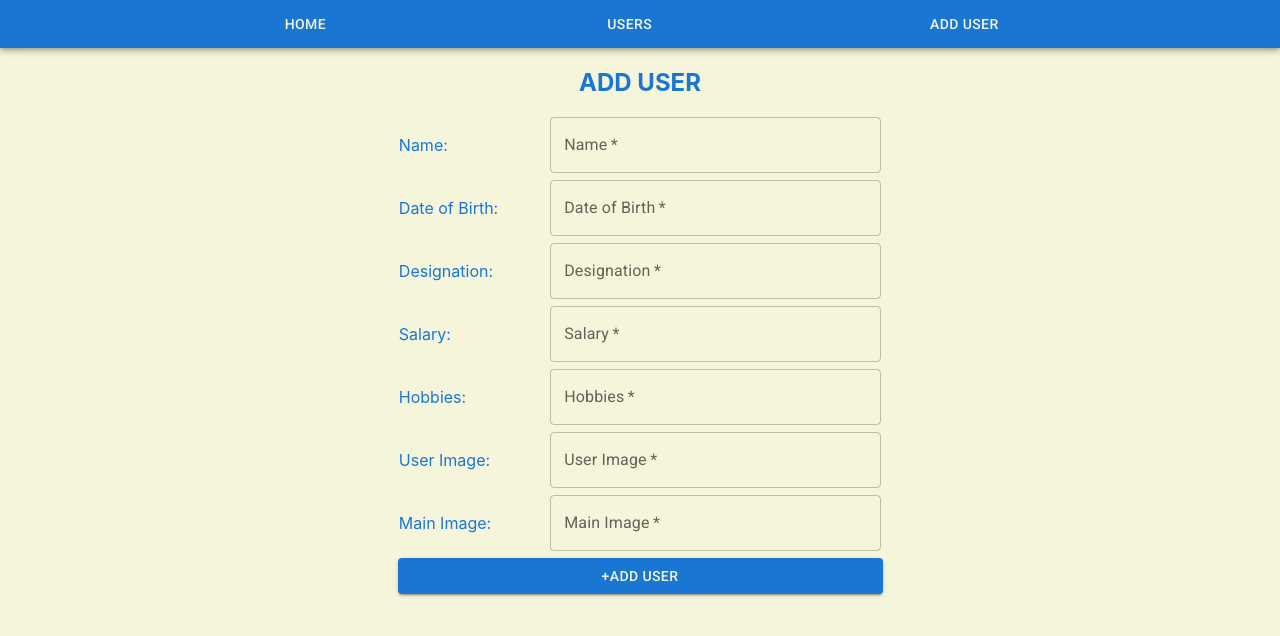
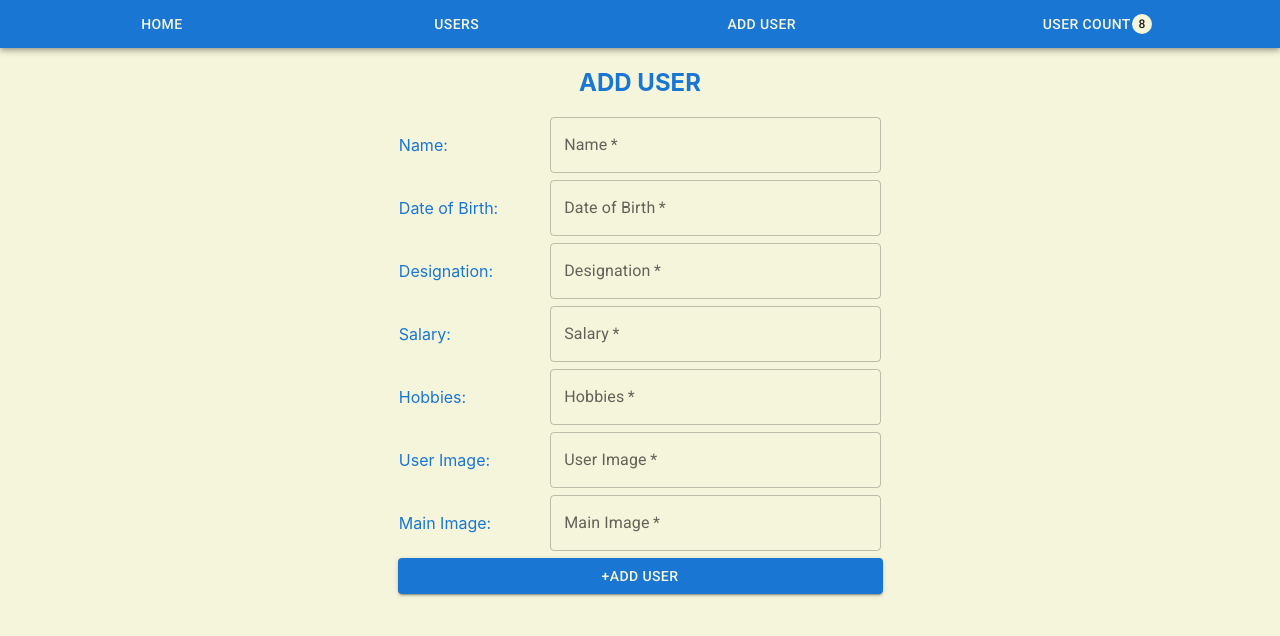
Before and after one commit to Shruthi789/User-Assignment-V1, a React (Create React App) app: page /create-user in a window 1280 px wide. Shown: the top 636 px of the page. Built offline with nearby package versions, Linux system fonts and the light colour scheme.

Commit message:
User-Assignment V2- with context API

```diff
--- a/src/App.js
+++ b/src/App.js
@@ -14,7 +14,8 @@ import {UserInfo} from './Users/UserInfo';
 import {useState} from 'react';
 import {WrongURL} from './Users/WrongURL';
 import Paper from '@mui/material/Paper';
-import { createTheme,ThemeProvider } from '@mui/material/styles'
+import { createTheme,ThemeProvider } from '@mui/material/styles';
+import Badge from '@mui/material/Badge';
 
 const colorTheme = createTheme({
   palette: {
@@ -28,14 +29,19 @@ const colorTheme = createTheme({
       md:768
   }
 }
-})
+});
+
+const users= React.createContext({});
 
 function App() {
   const history=useHistory();
   const [userList,setUserList]=useState(UserInfo);
+  const[userCount,setUserCount]=useState(userList.length);
+  const obj={userCount,setUserCount};
   const paperStyle={borderRadius:'0px',height:{sm:'146vh',md:'130vh'},backgroundColor:'beige'};
   return (
     <ThemeProvider theme={colorTheme}>
+    <users.Provider value={obj}>
     <Paper elevation={4} sx={paperStyle}>
     <div className="App">
        <Box sx={{ flexGrow: 1 }}>
@@ -45,6 +51,9 @@ function App() {
         <Button variant="text" color="warning" onClick={()=>{history.push('/')}}>HOME</Button>
         <Button variant="text" color="warning" onClick={()=>{history.push('/users')}}>USERS</Button>
         <Button variant="text" color="warning" onClick={()=>{history.push('/create-user')}}>ADD USER</Button>
+        <Button variant="text" color="warning">
+         User Count &nbsp;&nbsp; <Badge badgeContent={userCount} color="warning"/>
+      </Button>
         </div>
         </Toolbar>
       </AppBar>
@@ -65,8 +74,9 @@ function App() {
     </Switch>
     </div>
     </Paper>
+    </users.Provider>
     </ThemeProvider>
   );
 }
 
-export default App;
+export {App,users};
--- a/src/Users/AddUser.js
+++ b/src/Users/AddUser.js
@@ -1,7 +1,8 @@
-import { useState } from "react";
+import { useState,useContext } from "react";
 import TextField from '@mui/material/TextField';
 import Button from '@mui/material/Button';
 import { useHistory } from "react-router-dom";
+import {users} from '../App.js';
 
 function AddUser({userList,setUserList}){
     const [name,setName]=useState("");
@@ -11,6 +12,7 @@ function AddUser({userList,setUserList}){
     const [hobbies,setHobbies]=useState("");
     const [userImage,setUserImage]=useState("");
     const [mainImage,setmainImage]=useState("");
+    const {userCount,setUserCount}=useContext(users);
     const history=useHistory();
     const submitHandler=(event)=>{
     event.preventDefault();
@@ -27,6 +29,7 @@ function AddUser({userList,setUserList}){
         mainImage:mainImage
     };
     setUserList([...userList,newUser]);
+    setUserCount(userCount+1);
     history.push('/users');
     }
     return (<div>
--- a/src/Users/Users.js
+++ b/src/Users/Users.js
@@ -7,6 +7,7 @@ import { Button, CardActionArea, CardActions } from '@mui/material';
 import DeleteIcon from '@mui/icons-material/Delete';
 import EditIcon from '@mui/icons-material/Edit';
 import { useHistory } from 'react-router-dom';
+import {users} from '../App.js';
 
 function User({id,name,mainImage,deleteButton,editButton,profileButton}){
     return ( <Card sx={{ minWidth:300,backgroundColor:'aliceblue',color:'#1976d2' }}>
@@ -34,9 +35,11 @@ function User({id,name,mainImage,deleteButton,editButton,profileButton}){
 
 function Users({userList,setUserList}){
     const history=useHistory();
+    const {userCount,setUserCount}=React.useContext(users);
     const deleteAction=(id)=>{
         const newUserList=userList.filter((user)=>id!==user.id);
         setUserList(newUserList);
+        setUserCount(userCount-1);
     };
     return (
         <div>
--- a/src/index.css
+++ b/src/index.css
@@ -31,8 +31,9 @@ code {
 /*App Bar Style */
 .app-bar{
   display:flex;
-  justify-content: space-evenly;
+  justify-content: space-around;
   gap:3px;
+  flex-wrap: wrap;
   width:100%;
 }
 
--- a/src/index.js
+++ b/src/index.js
@@ -2,7 +2,7 @@ import React from 'react';
 import ReactDOM from 'react-dom';
 import './index.css';
 import {BrowserRouter as Router} from 'react-router-dom';
-import App from './App';
+import {App} from './App';
 import reportWebVitals from './reportWebVitals';
 
 ReactDOM.render(
```
